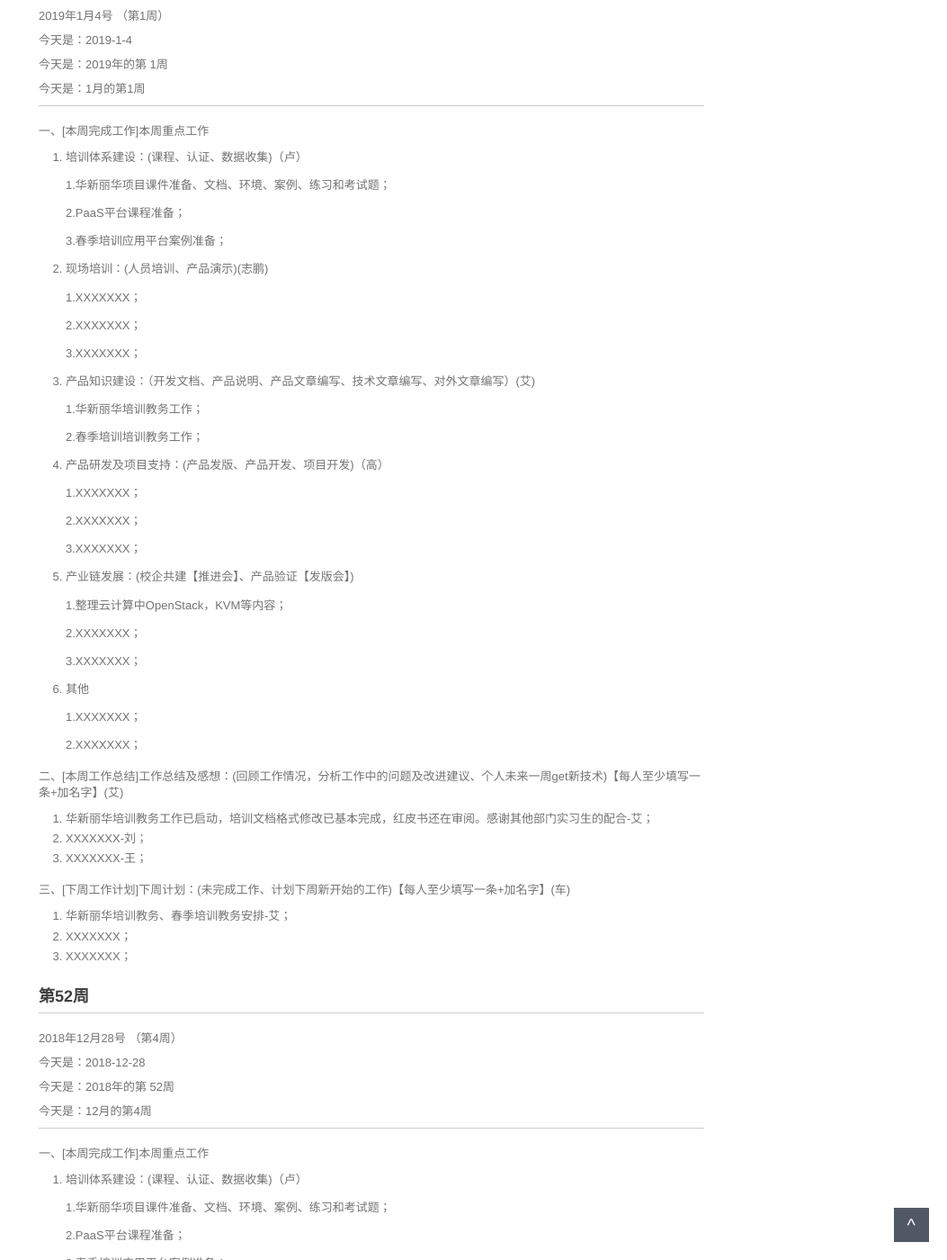
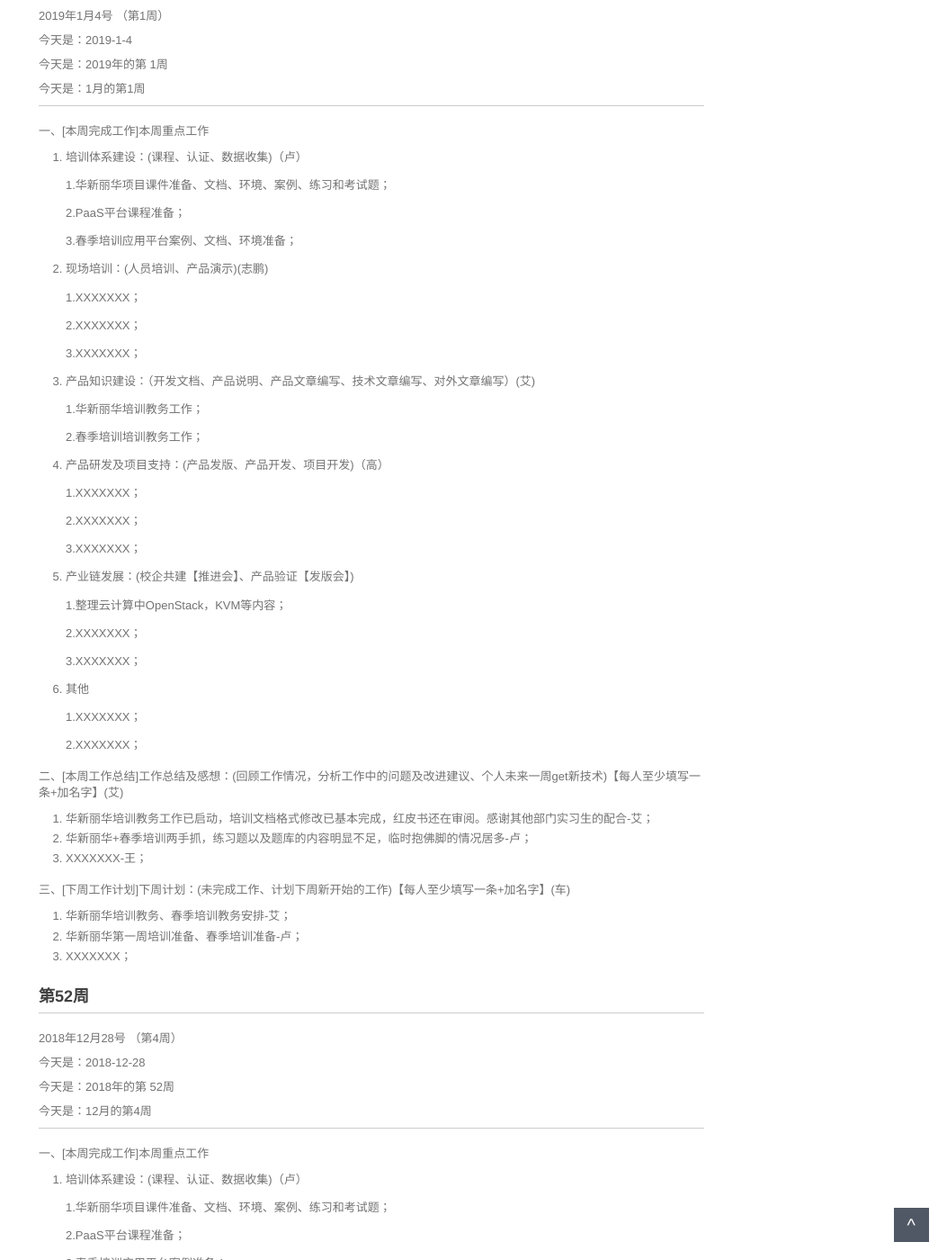
Before and after one commit to walllFlower/blog, a Jekyll site: the page built from _posts/2018-07-17-day_report_cxz.md, in a window 1280 px wide and 1400 px high, scrolled down 372 px. Shown: the whole window at 90% size, without its empty margins (227-1280 px from the left). Built offline with Jekyll 4.4.1, drawn with Linux system fonts in a browser that asks for light colours; comment, search, counter and statistics services are not loaded.

Commit message:
Update 2018-07-17-day_report_cxz.md

```diff
--- a/_posts/2018-07-17-day_report_cxz.md
+++ b/_posts/2018-07-17-day_report_cxz.md
@@ -31,7 +31,7 @@ categories: 技术运营工作周报
 
     2.PaaS平台课程准备；
 
-    3.春季培训应用平台案例准备；
+    3.春季培训应用平台案例、文档、环境准备；
 
 2. 现场培训：(人员培训、产品演示)(志鹏)
 
@@ -72,13 +72,13 @@ categories: 技术运营工作周报
 二、[本周工作总结]工作总结及感想：(回顾工作情况，分析工作中的问题及改进建议、个人未来一周get新技术)【每人至少填写一条+加名字】(艾)
 
 1. 华新丽华培训教务工作已启动，培训文档格式修改已基本完成，红皮书还在审阅。感谢其他部门实习生的配合-艾；
-2. XXXXXXX-刘；
+2. 华新丽华+春季培训两手抓，练习题以及题库的内容明显不足，临时抱佛脚的情况居多-卢；
 3. XXXXXXX-王；
 
 三、[下周工作计划]下周计划：(未完成工作、计划下周新开始的工作)【每人至少填写一条+加名字】(车)
 
 1. 华新丽华培训教务、春季培训教务安排-艾；
-2. XXXXXXX；
+2. 华新丽华第一周培训准备、春季培训准备-卢；
 3. XXXXXXX；
 
 ###  第52周
```
